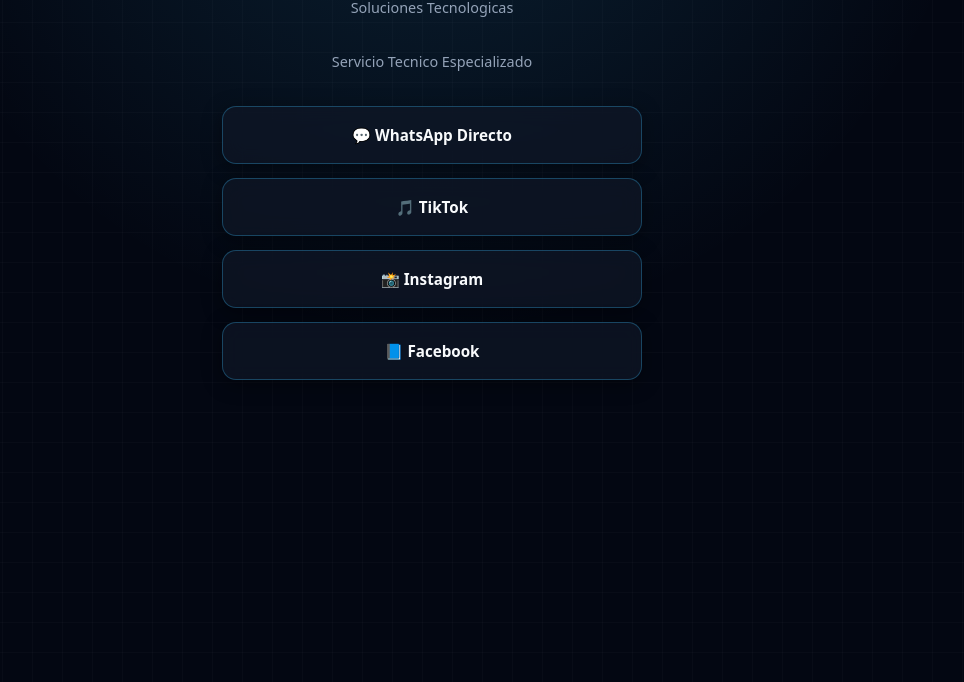
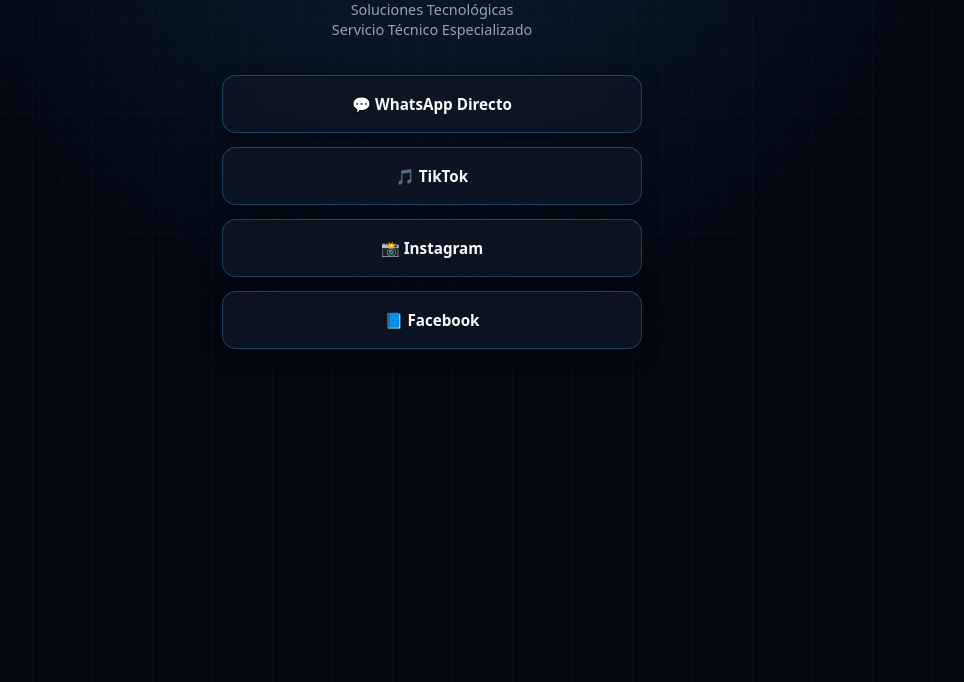
Before and after one commit to COMPUSERVICOJ/LINKS-REDES-COMPUSERVI.CO-J, a plain HTML site: page index.html in a window 1280 px wide. Shown: the part 218-900 px from the top of the page, without its empty margins (208-1172 px from the left). Drawn offline with Linux system fonts and the light colour scheme.

Commit message:
Update index.html

```diff
--- a/index.html
+++ b/index.html
@@ -3,7 +3,7 @@
 <head>
   <meta charset="UTF-8">
   <meta name="viewport" content="width=device-width, initial-scale=1.0">
-  <title>Soluciones Tecnologicas</title>
+  <title>COMPUSERVI.CO J - Redes Sociales COMPUSERVI.CO J</title>
   <style>
     :root {
       --bg-color: #030712;
@@ -51,14 +51,22 @@
       font-size: 1.4rem;
       font-weight: 700;
       letter-spacing: 0.5px;
-      margin: 0 0 6px 0;
+      margin: 0 0 8px 0;
       text-shadow: 0 0 10px rgba(56, 189, 248, 0.3);
+      text-align: center;
     }
 
-    p {
+    /* Estilo para el lema compacto */
+    .tagline {
       color: var(--text-muted);
       font-size: 0.9rem;
+      text-align: center;
       margin: 0 0 35px 0;
+      line-height: 1.4;
+    }
+
+    .tagline span {
+      display: block;
     }
 
     .links-container {
@@ -100,20 +108,25 @@
 </head>
 <body>
 
-  <!-- Foto de perfil: Pon el enlace de tu foto entre las comillas de src -->
+  <!-- Foto de perfil -->
   <div class="profile-container">
     <img class="profile-img" src="https://i.postimg.cc/J7x8FNxr/LOGO-CS-BLANCO.png" alt="Foto de perfil">
   </div>
 
-  <!-- Tu Nombre y Biografía -->
+  <!-- Título principal -->
   <h1>COMPUSERVI.CO J</h1>
-  <p>Soluciones Tecnologicas</p> <p>Servicio Tecnico Especializado</p>
+
+  <!-- Lema / Subtítulo organizado -->
+  <div class="tagline">
+    <span>Soluciones Tecnológicas</span>
+    <span>Servicio Técnico Especializado</span>
+  </div>
 
   <!-- Lista de Enlaces -->
   <div class="links-container">
 
-    <!-- WhatsApp (Reemplaza el número 1234567890 por el tuyo con código de país) -->
-    <a href="https://wa.me/+573227133114" class="link-card" target="_blank" rel="noopener">
+    <!-- WhatsApp (Sin el signo +) -->
+    <a href="https://wa.me/573227133114" class="link-card" target="_blank" rel="noopener">
       💬 WhatsApp Directo
     </a>
 
```
